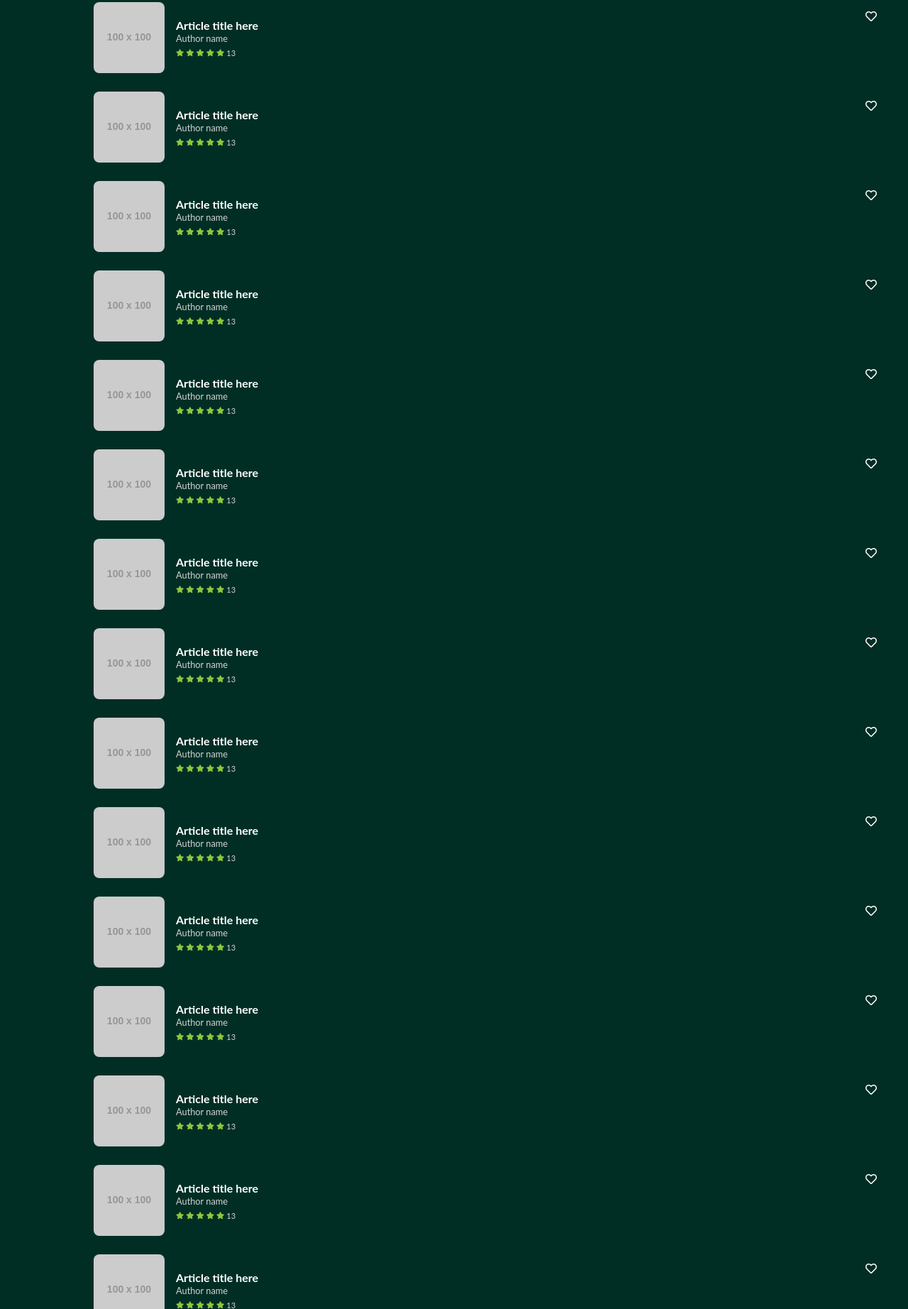
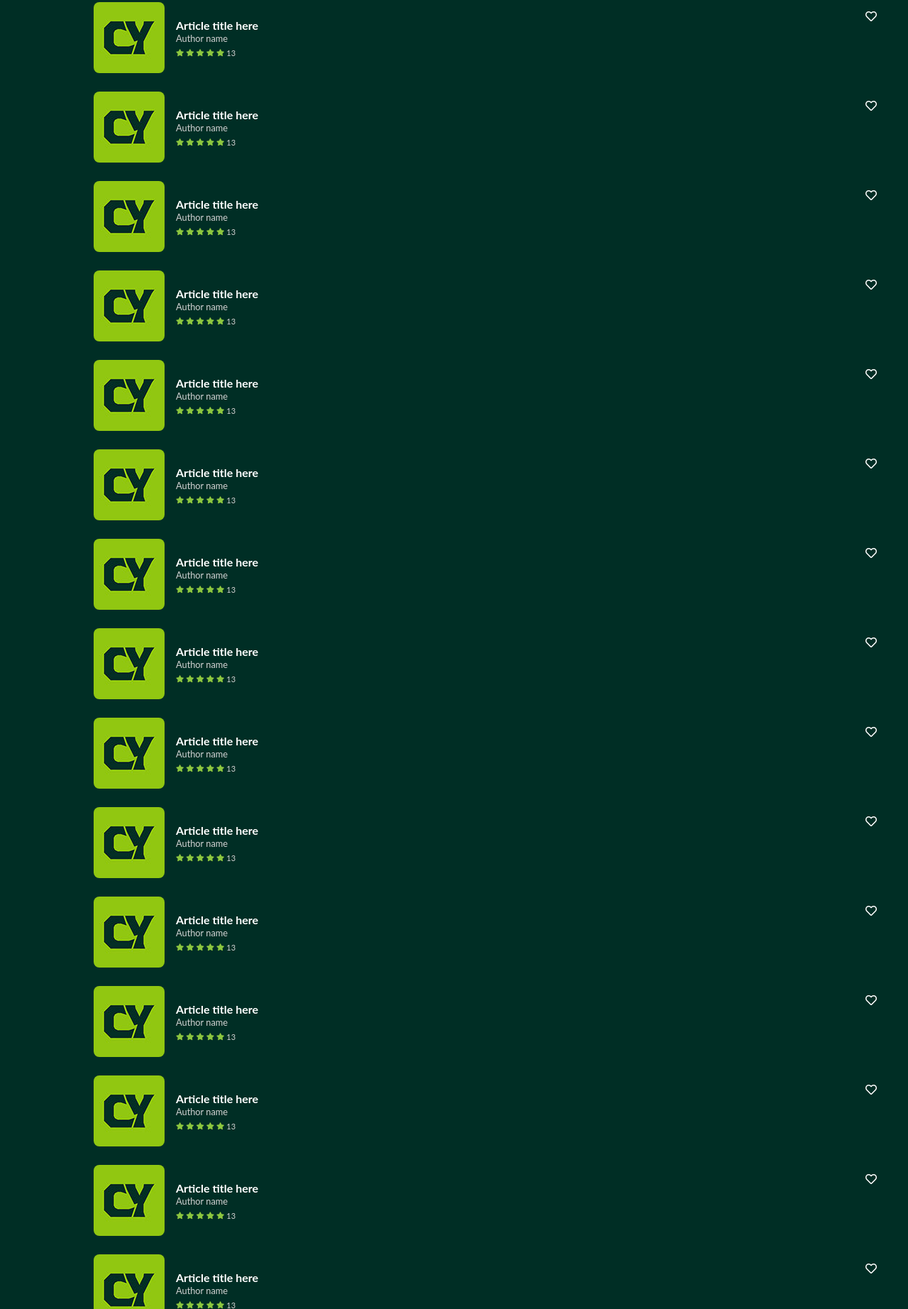
Before and after one commit to twelvepoints/cy-app, a website: page src/articles.html in a window 1280 px wide. Shown: the part 956-2800 px from the top of the page at 71% size. Drawn offline with nearby package versions, Linux system fonts and the light colour scheme; placeholder pictures from the web are drawn by us.

Commit message:
added standard images and placeholders for when no image selected.  have it default to standard image but if client wants to hide the fullscreen image they can

```diff
--- a/src/articles.html
+++ b/src/articles.html
@@ -139,7 +139,7 @@
       <div class="listing">
   <a href="/article-item.html" class="listing__link">
     <div class="listing__image">
-      <img src="https://via.placeholder.com/100x100.png" alt="">
+      <img src="/assets/img/placeholder-100x100.jpg" alt="">
     </div>
     <div class="listing__content">
       <div class="listing__heading">Article title here</div>
@@ -161,7 +161,7 @@
       <div class="listing">
   <a href="/article-item.html" class="listing__link">
     <div class="listing__image">
-      <img src="https://via.placeholder.com/100x100.png" alt="">
+      <img src="/assets/img/placeholder-100x100.jpg" alt="">
     </div>
     <div class="listing__content">
       <div class="listing__heading">Article title here</div>
@@ -183,7 +183,7 @@
       <div class="listing">
   <a href="/article-item.html" class="listing__link">
     <div class="listing__image">
-      <img src="https://via.placeholder.com/100x100.png" alt="">
+      <img src="/assets/img/placeholder-100x100.jpg" alt="">
     </div>
     <div class="listing__content">
       <div class="listing__heading">Article title here</div>
@@ -205,7 +205,7 @@
       <div class="listing">
   <a href="/article-item.html" class="listing__link">
     <div class="listing__image">
-      <img src="https://via.placeholder.com/100x100.png" alt="">
+      <img src="/assets/img/placeholder-100x100.jpg" alt="">
     </div>
     <div class="listing__content">
       <div class="listing__heading">Article title here</div>
@@ -227,7 +227,7 @@
       <div class="listing">
   <a href="/article-item.html" class="listing__link">
     <div class="listing__image">
-      <img src="https://via.placeholder.com/100x100.png" alt="">
+      <img src="/assets/img/placeholder-100x100.jpg" alt="">
     </div>
     <div class="listing__content">
       <div class="listing__heading">Article title here</div>
@@ -249,7 +249,7 @@
       <div class="listing">
   <a href="/article-item.html" class="listing__link">
     <div class="listing__image">
-      <img src="https://via.placeholder.com/100x100.png" alt="">
+      <img src="/assets/img/placeholder-100x100.jpg" alt="">
     </div>
     <div class="listing__content">
       <div class="listing__heading">Article title here</div>
@@ -271,7 +271,7 @@
       <div class="listing">
   <a href="/article-item.html" class="listing__link">
     <div class="listing__image">
-      <img src="https://via.placeholder.com/100x100.png" alt="">
+      <img src="/assets/img/placeholder-100x100.jpg" alt="">
     </div>
     <div class="listing__content">
       <div class="listing__heading">Article title here</div>
@@ -293,7 +293,7 @@
       <div class="listing">
   <a href="/article-item.html" class="listing__link">
     <div class="listing__image">
-      <img src="https://via.placeholder.com/100x100.png" alt="">
+      <img src="/assets/img/placeholder-100x100.jpg" alt="">
     </div>
     <div class="listing__content">
       <div class="listing__heading">Article title here</div>
@@ -315,7 +315,7 @@
       <div class="listing">
   <a href="/article-item.html" class="listing__link">
     <div class="listing__image">
-      <img src="https://via.placeholder.com/100x100.png" alt="">
+      <img src="/assets/img/placeholder-100x100.jpg" alt="">
     </div>
     <div class="listing__content">
       <div class="listing__heading">Article title here</div>
@@ -337,7 +337,7 @@
       <div class="listing">
   <a href="/article-item.html" class="listing__link">
     <div class="listing__image">
-      <img src="https://via.placeholder.com/100x100.png" alt="">
+      <img src="/assets/img/placeholder-100x100.jpg" alt="">
     </div>
     <div class="listing__content">
       <div class="listing__heading">Article title here</div>
@@ -359,7 +359,7 @@
       <div class="listing">
   <a href="/article-item.html" class="listing__link">
     <div class="listing__image">
-      <img src="https://via.placeholder.com/100x100.png" alt="">
+      <img src="/assets/img/placeholder-100x100.jpg" alt="">
     </div>
     <div class="listing__content">
       <div class="listing__heading">Article title here</div>
@@ -381,7 +381,7 @@
       <div class="listing">
   <a href="/article-item.html" class="listing__link">
     <div class="listing__image">
-      <img src="https://via.placeholder.com/100x100.png" alt="">
+      <img src="/assets/img/placeholder-100x100.jpg" alt="">
     </div>
     <div class="listing__content">
       <div class="listing__heading">Article title here</div>
@@ -403,7 +403,7 @@
       <div class="listing">
   <a href="/article-item.html" class="listing__link">
     <div class="listing__image">
-      <img src="https://via.placeholder.com/100x100.png" alt="">
+      <img src="/assets/img/placeholder-100x100.jpg" alt="">
     </div>
     <div class="listing__content">
       <div class="listing__heading">Article title here</div>
@@ -425,7 +425,7 @@
       <div class="listing">
   <a href="/article-item.html" class="listing__link">
     <div class="listing__image">
-      <img src="https://via.placeholder.com/100x100.png" alt="">
+      <img src="/assets/img/placeholder-100x100.jpg" alt="">
     </div>
     <div class="listing__content">
       <div class="listing__heading">Article title here</div>
@@ -447,7 +447,7 @@
       <div class="listing">
   <a href="/article-item.html" class="listing__link">
     <div class="listing__image">
-      <img src="https://via.placeholder.com/100x100.png" alt="">
+      <img src="/assets/img/placeholder-100x100.jpg" alt="">
     </div>
     <div class="listing__content">
       <div class="listing__heading">Article title here</div>
@@ -469,7 +469,7 @@
       <div class="listing">
   <a href="/article-item.html" class="listing__link">
     <div class="listing__image">
-      <img src="https://via.placeholder.com/100x100.png" alt="">
+      <img src="/assets/img/placeholder-100x100.jpg" alt="">
     </div>
     <div class="listing__content">
       <div class="listing__heading">Article title here</div>
@@ -491,7 +491,7 @@
       <div class="listing">
   <a href="/article-item.html" class="listing__link">
     <div class="listing__image">
-      <img src="https://via.placeholder.com/100x100.png" alt="">
+      <img src="/assets/img/placeholder-100x100.jpg" alt="">
     </div>
     <div class="listing__content">
       <div class="listing__heading">Article title here</div>
@@ -513,7 +513,7 @@
       <div class="listing">
   <a href="/article-item.html" class="listing__link">
     <div class="listing__image">
-      <img src="https://via.placeholder.com/100x100.png" alt="">
+      <img src="/assets/img/placeholder-100x100.jpg" alt="">
     </div>
     <div class="listing__content">
       <div class="listing__heading">Article title here</div>
@@ -535,7 +535,7 @@
       <div class="listing">
   <a href="/article-item.html" class="listing__link">
     <div class="listing__image">
-      <img src="https://via.placeholder.com/100x100.png" alt="">
+      <img src="/assets/img/placeholder-100x100.jpg" alt="">
     </div>
     <div class="listing__content">
       <div class="listing__heading">Article title here</div>
@@ -557,7 +557,7 @@
       <div class="listing">
   <a href="/article-item.html" class="listing__link">
     <div class="listing__image">
-      <img src="https://via.placeholder.com/100x100.png" alt="">
+      <img src="/assets/img/placeholder-100x100.jpg" alt="">
     </div>
     <div class="listing__content">
       <div class="listing__heading">Article title here</div>
@@ -579,7 +579,7 @@
       <div class="listing">
   <a href="/article-item.html" class="listing__link">
     <div class="listing__image">
-      <img src="https://via.placeholder.com/100x100.png" alt="">
+      <img src="/assets/img/placeholder-100x100.jpg" alt="">
     </div>
     <div class="listing__content">
       <div class="listing__heading">Article title here</div>
@@ -601,7 +601,7 @@
       <div class="listing">
   <a href="/article-item.html" class="listing__link">
     <div class="listing__image">
-      <img src="https://via.placeholder.com/100x100.png" alt="">
+      <img src="/assets/img/placeholder-100x100.jpg" alt="">
     </div>
     <div class="listing__content">
       <div class="listing__heading">Article title here</div>
@@ -623,7 +623,7 @@
       <div class="listing">
   <a href="/article-item.html" class="listing__link">
     <div class="listing__image">
-      <img src="https://via.placeholder.com/100x100.png" alt="">
+      <img src="/assets/img/placeholder-100x100.jpg" alt="">
     </div>
     <div class="listing__content">
       <div class="listing__heading">Article title here</div>
@@ -645,7 +645,7 @@
       <div class="listing">
   <a href="/article-item.html" class="listing__link">
     <div class="listing__image">
-      <img src="https://via.placeholder.com/100x100.png" alt="">
+      <img src="/assets/img/placeholder-100x100.jpg" alt="">
     </div>
     <div class="listing__content">
       <div class="listing__heading">Article title here</div>
```
Also changed, not shown: src/article-item.html (+1 -1 lines), src/fisheries.html (+24 -24 lines), src/fishery-item.html (+23 -23 lines), src/templates/includes/_listing--article.html (+1 -1 lines), src/templates/includes/_listing--fishery.html (+1 -1 lines), src/templates/includes/_listing--video.html (+1 -1 lines), src/templates/pages/article-item.html (+1 -1 lines), src/templates/pages/fishery-item.html (+1 -1 lines), src/assets/img/placeholder-100x100.jpg (added), src/assets/img/placeholder-100x100.png (added), src/assets/img/placeholder-400x400.jpg (added), src/assets/img/placeholder-400x400.png (added), src/assets/img/standard-image.jpg (added).
